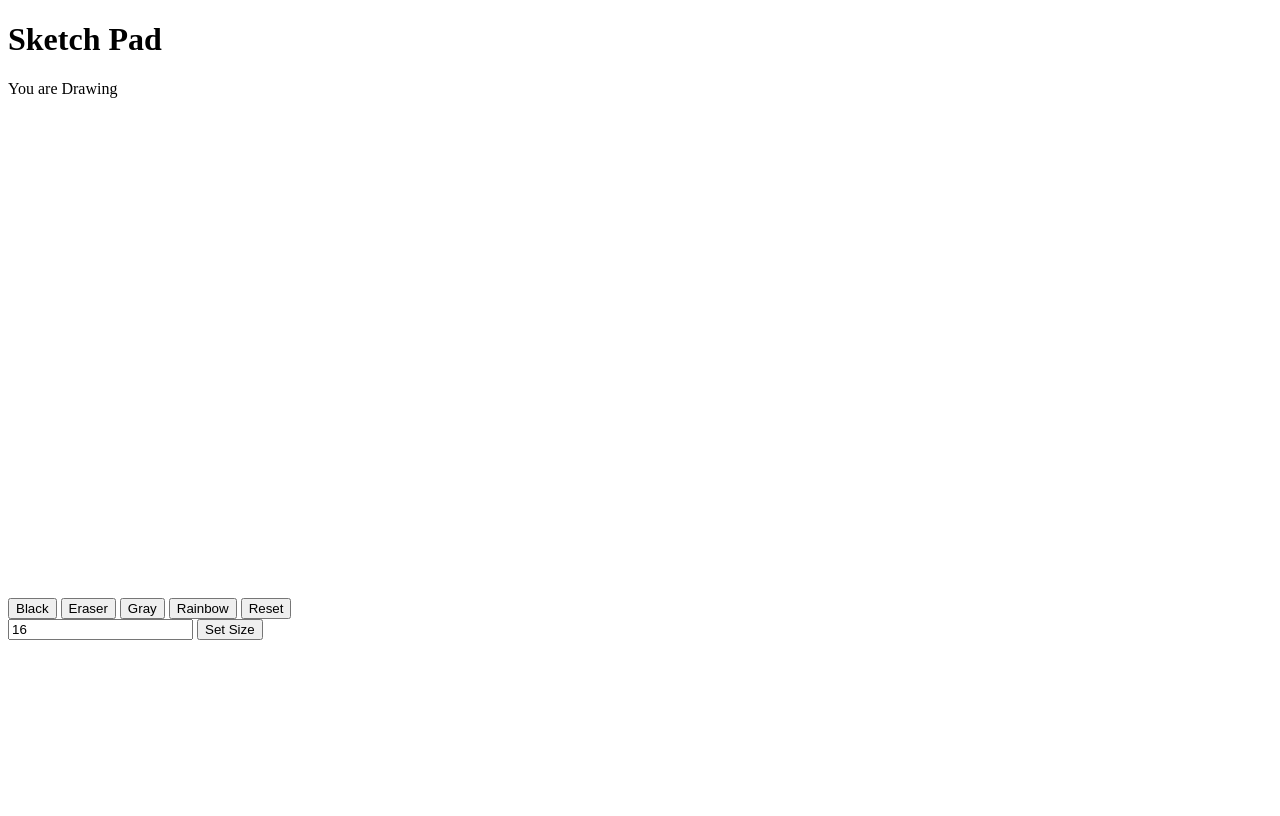
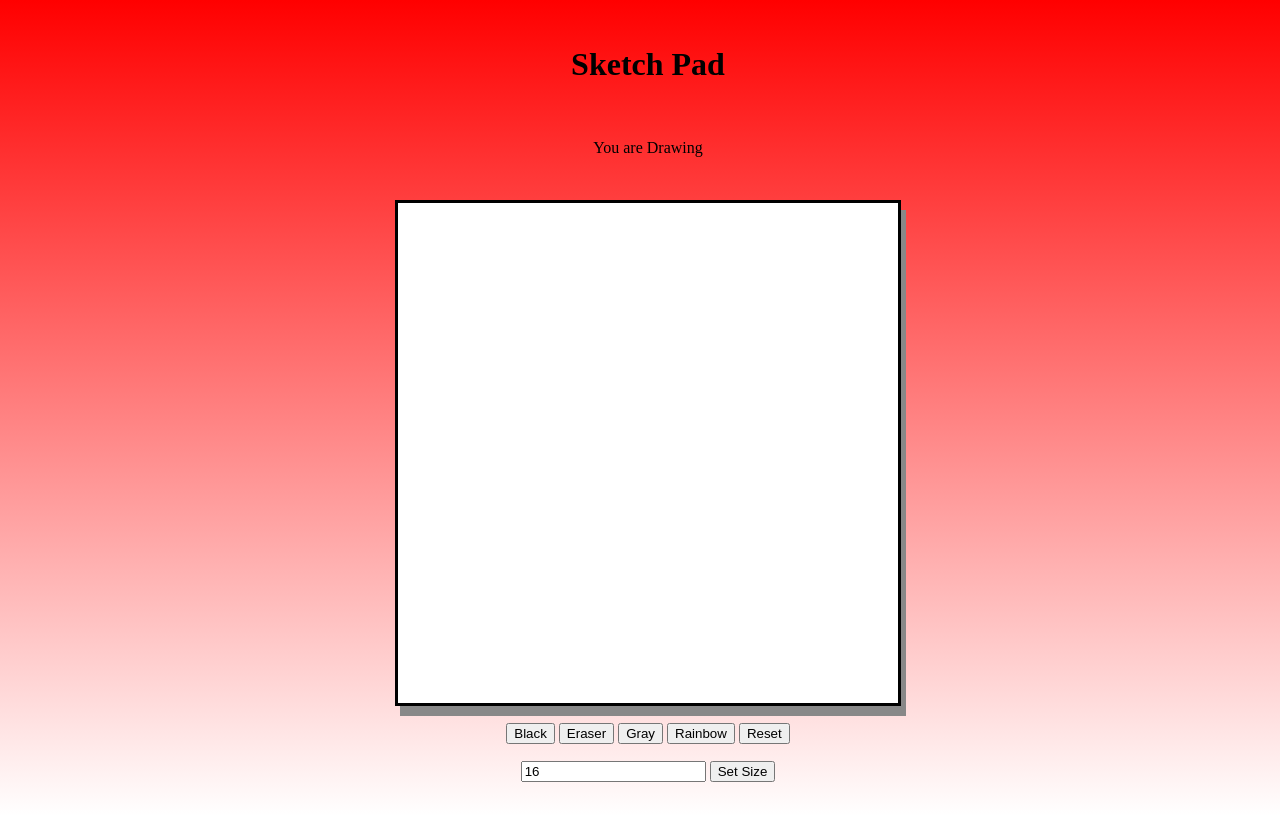
Before and after one commit to Mr-Gatame/sketch, a plain HTML site: page index.html in a window 1280 px wide. Drawn offline with Linux system fonts and the light colour scheme.

Commit message:
Fixed Bug, ready to style

```diff
--- a/index.html
+++ b/index.html
@@ -1,13 +1,15 @@
 <!DOCTYPE html>
 <html lang="en">
+
 <head>
   <meta charset="UTF-8" />
   <meta http-equiv="X-UA-Compatible" content="IE=edge" />
   <meta name="viewport" content="width=device-width, initial-scale=1.0" />
   <title>Etch-a-Sketch</title>
-    <link rel="stylesheet" href="style.css" />
+  <link rel="stylesheet" href="style.css">
 </head>
-  <body></body>
+
+<body>
   <div class="flex-content">
     <div class="title">
       <h1>Sketch Pad</h1>
@@ -26,11 +28,14 @@
       </div>
 
       <div class="sizing">
-        <input type="text" placeholder="Size of Board" value="16" onchange="changeSize(this.value)"/>
+        <input type="text" placeholder="Size of Board" value="16" onchange="changeSize(this.value)" />
         <button>Set Size</button>
       </div>
 
     </div>
   </div>
   <script src="script.js"></script>
+
+</body>
+
 </html>
--- a/script.js
+++ b/script.js
@@ -5,7 +5,7 @@ function populateBoard(size) {
     let board = document.querySelector('.board');
     board.style.gridTemplateColumns = `repeat(${size}, 1fr)`;
     board.style.gridTemplateRows = `repeat(${size}, 1fr)`;
-let squares = document.querySelectorAll('div');
+    let squares = board.querySelectorAll('div');
     squares.forEach(div => div.style.backgroundColor = 'white');
 
     let amount = size * size;
@@ -20,7 +20,7 @@ for (let i = 0; i < amount; i++) {
 populateBoard(16);
 
 function changeSize(input) {
-    if (input > 2 && input < 100) {
+    if (input >= 2 && input <= 100) {
         populateBoard(input);
     } else {
         console.log('Input must be between 2 and 100');
@@ -42,7 +42,8 @@ function changeColor(choice) {
 }
 
 function resetBoard() {
-    let squares = document.querySelectorAll('div');
+    let board = document.querySelector('.board');
+    let squares = board.querySelectorAll('div');
     squares.forEach(div => div.style.backgroundColor = 'white');
 }
 
--- a/style.css
+++ b/style.css
@@ -1,5 +1,37 @@
+body {
+    background: linear-gradient(red, white);
+}
+
+
+.flex-content {
+    height: 100vh;
+    width: 100vw;
+    float: inherit;
+    display: flex;
+    flex-direction: column;
+    justify-content: space-around;
+    align-items: center;
+}
+
+
 .board {
     display: grid;
     height: 500px;
     width: 500px;
+    border: solid black;
+    box-shadow: 5px 10px #888888;
 }
+
+
+.content {
+    display: flex;
+    flex-direction: column;
+    justify-content: space-around;
+    align-items: center;
+    min-width: 300px;
+    min-height: 300px;
+    max-width: 600px;
+    max-height: 600px;
+    height: 60vw;
+    width: 60vw;
+}
```
Lines whose indentation alone changed are shown as unchanged.
